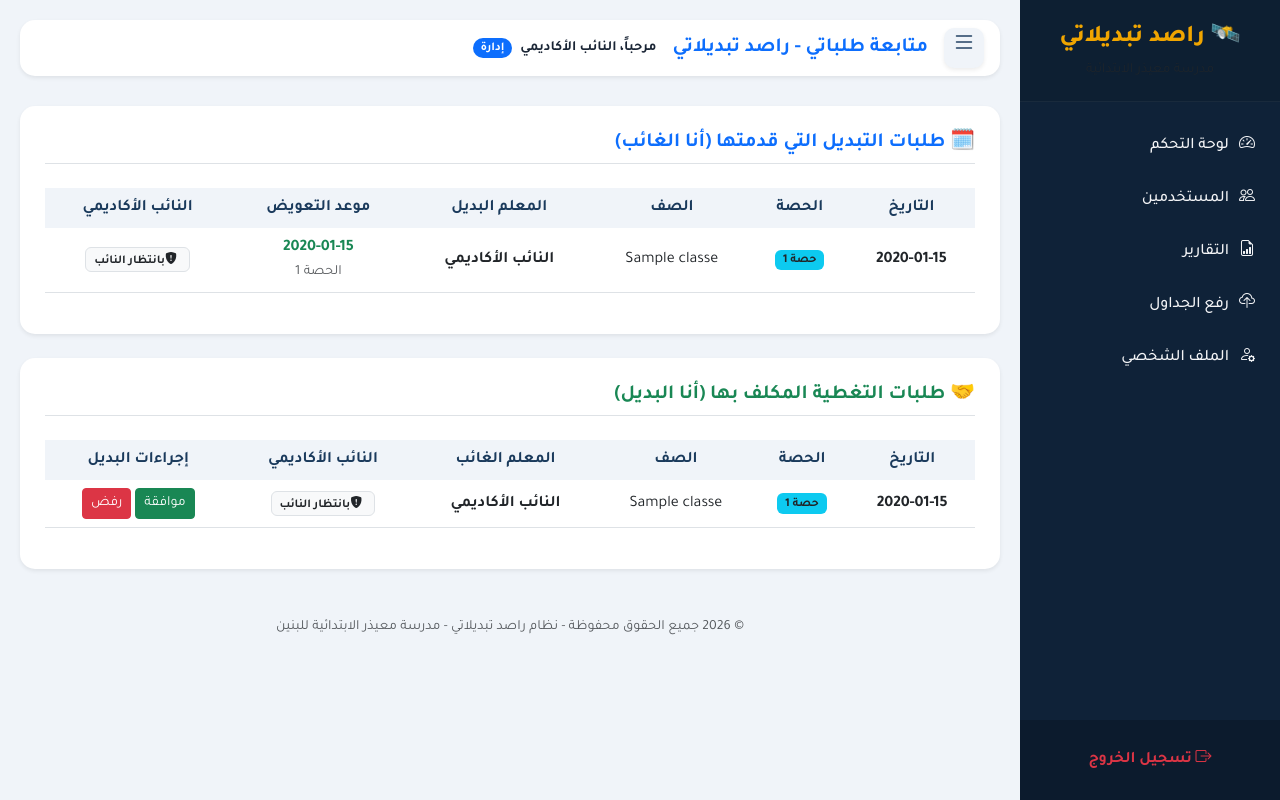
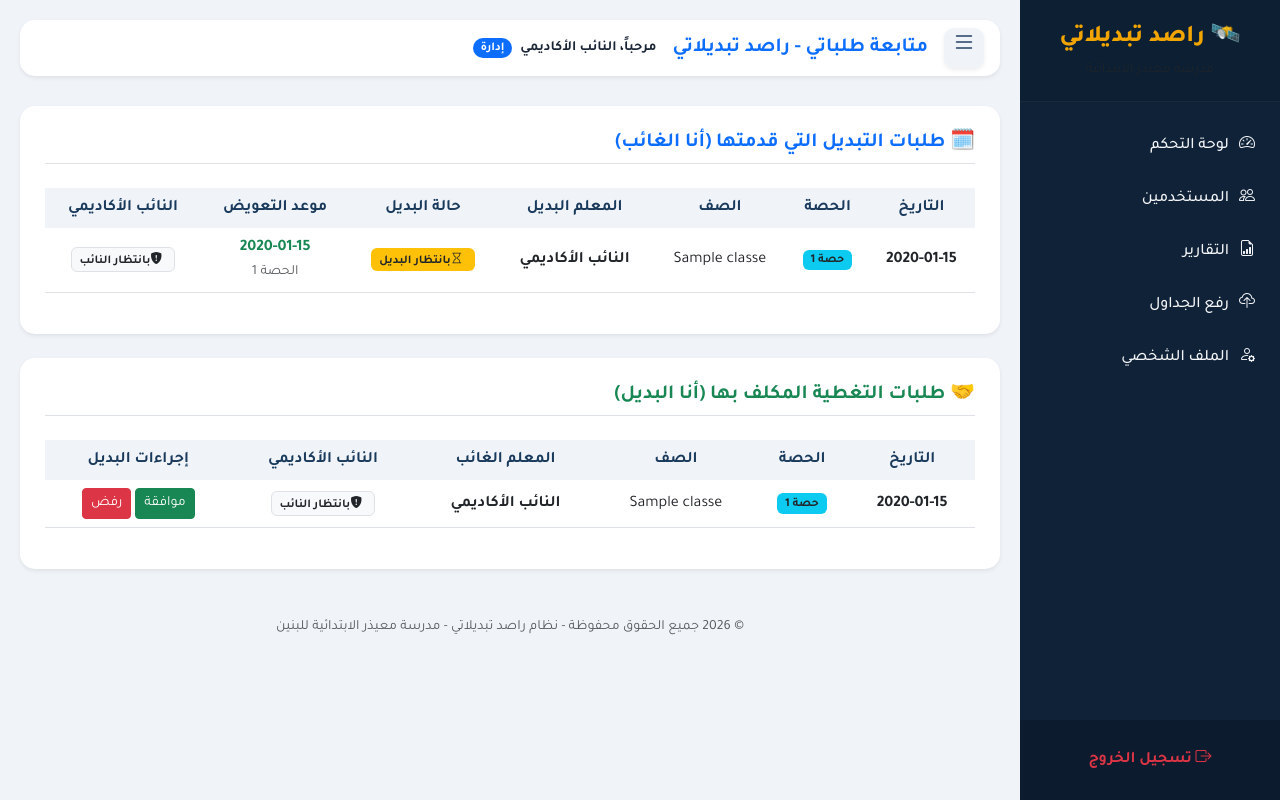
Before and after one commit to Ahmedovic04/Tabdilat, a PHP site: page /my_requests.php in a window 1280 px wide. Run offline with PHP 8.4, Linux system fonts and the light colour scheme; a user stored in the database is signed in; data comes from the database, SQL or seed files in the repository; tables that the repository leaves empty hold one stand-in row (values such as "Sample post").

Commit message:
إضافة عمود حالة البديل في جدول طلبات المعلم الغائب لمتابعة الرد

```diff
--- a/my_requests.php
+++ b/my_requests.php
@@ -74,6 +74,7 @@ function statusBadgeV2($status, $label_pending, $label_approved, $label_rejected
                         <th>الحصة</th>
                         <th>الصف</th>
                         <th>المعلم البديل</th>
+                        <th>حالة البديل</th>
                         <th>موعد التعويض</th>
                         <th>النائب الأكاديمي</th>
                     </tr>
@@ -85,6 +86,7 @@ function statusBadgeV2($status, $label_pending, $label_approved, $label_rejected
                             <td><span class="badge bg-info text-dark">حصة <?= $req['period_number'] ?></span></td>
                             <td><?= htmlspecialchars($req['class_name']) ?></td>
                             <td class="fw-bold"><?= htmlspecialchars($req['substitute_name']) ?></td>
+                            <td><?= statusBadgeV2($req['sub_coordinator_status'], 'بانتظار البديل', 'وافق البديل', 'رفض البديل') ?></td>
                             <td>
                                 <?= $req['repayment_date']
                                     ? '<div class="text-success fw-bold">'.htmlspecialchars($req['repayment_date']).'</div><small class="text-muted">الحصة '.$req['repayment_period'].'</small>'
```
